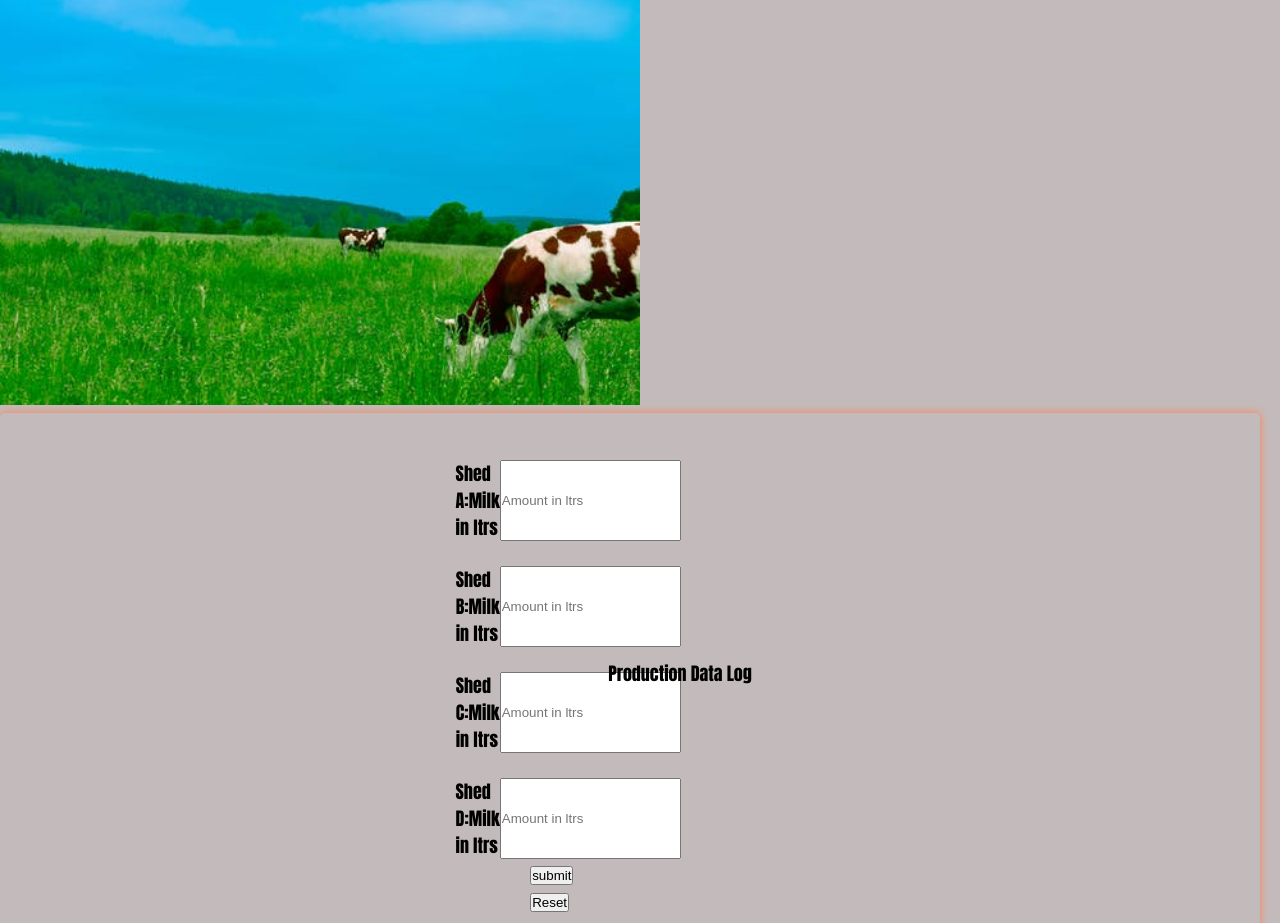
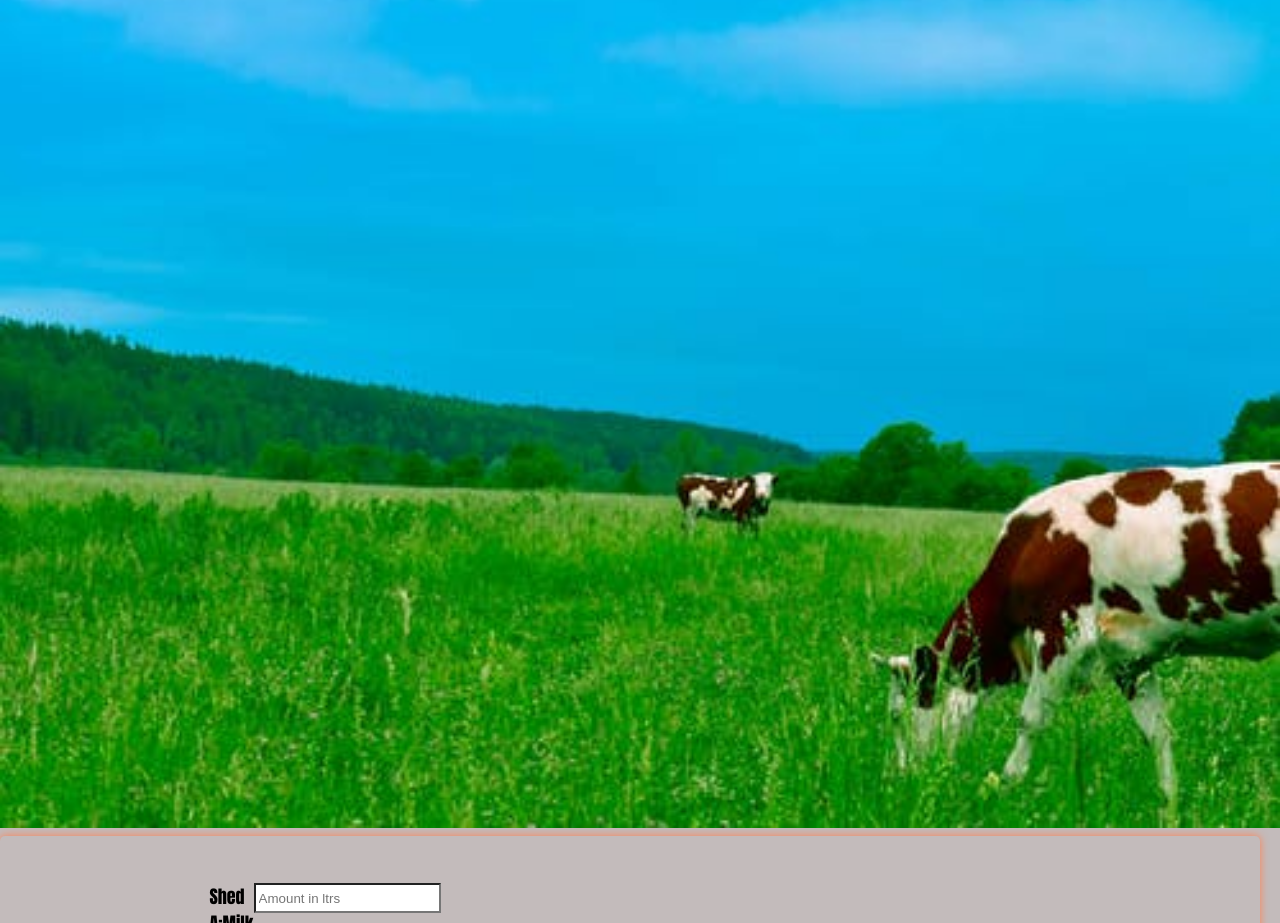
Before and after one commit to nzyokifred/Dairy-Business, a plain HTML site: page index.html in a window 1280 px wide. Shown: the part 69-992 px from the top of the page. Drawn offline with Linux system fonts and the light colour scheme.

Commit message:
made changes in css

```diff
--- a/index.html
+++ b/index.html
@@ -18,26 +18,26 @@
             <h1> DAIRY BUSINESS PRODUCTION FORM</h1>
 
         </header>
-        <img src="/cow.jpeg" width="50%">
+        <img src="/cow.jpeg" width="100%" height="10%">
         <!-- FORM DETAILS -->
         <div class="formdoc">
             <form action="submit" onsubmit="reportout();">
 
                 <div class="sheds">
                     <label>Shed A:Milk in ltrs</label>
-                    <input class="Shed A" type="text" placeholder="Amount in ltrs">
+                    <input class="Shed A" type="number" placeholder="Amount in ltrs">
                 </div>
                 <div class="sheds">
                     <label>Shed B:Milk in ltrs</label>
-                    <input class="Shed B" type="text" placeholder="Amount in ltrs">
+                    <input class="Shed B" type="number" placeholder="Amount in ltrs">
                 </div>
                 <div class="sheds">
                     <label>Shed C:Milk in ltrs</label>
-                    <input class="Shed C" type="text" placeholder="Amount in ltrs">
+                    <input class="Shed C" type="number" placeholder="Amount in ltrs">
                 </div>
                 <div class="sheds">
                     <label>Shed D:Milk in ltrs</label>
-                    <input class="Shed D" type="text" placeholder="Amount in ltrs">
+                    <input class="Shed D" type="number" placeholder="Amount in ltrs">
                 </div>
                 <button type="submit">submit</button>
                 <button class="reset" type="reset" onclick="resetpage();">Reset</button>
--- a/style.css
+++ b/style.css
@@ -59,3 +59,74 @@ form {
 label {
     cursor: default;
 }
+
+form div input[type="number"] {
+    height: 30px;
+    display: block;
+}
+
+input[type="number"] {
+    padding: 1px 3px;
+}
+
+input {
+    text-rendering: auto;
+    color: -internal-light-dark(black, white);
+    letter-spacing: normal;
+    word-spacing: normal;
+    text-transform: none;
+    text-indent: 0px;
+    text-shadow: none;
+    display: inline-block;
+    text-align: start;
+    appearance: auto;
+    cursor: text;
+    margin: 0em;
+    padding: 1px 2px;
+    border-width: 2px;
+    border-style: inset;
+}
+
+button {
+    background-color: #4CAF50;
+    border: none;
+    color: white;
+    padding: 15px 32px;
+    text-align: center;
+    text-decoration: none;
+    display: inline-block;
+    font-size: 16px;
+}
+
+button[type="reset"] {
+    margin-top: 10px;
+}
+
+.Outputdata {
+    overflow: auto;
+    width: 50%;
+    background-color: rgb(125, 136, 132);
+    border-radius: 4px;
+    font-size: 16px;
+    height: 200px;
+    position: relative;
+    left: 150px;
+}
+
+.displayname {
+    text-align: center;
+}
+
+h4 {
+    display: block;
+    font-size: 1.17em;
+    margin-block-start: 1em;
+    margin-block-end: 1em;
+    margin-inline-start: 0px;
+    margin-inline-end: 0px;
+    font-weight: bold;
+}
+
+.Outputinfo {
+    padding: 0px 100px;
+}
```
Also changed, not shown: 1 other file.
